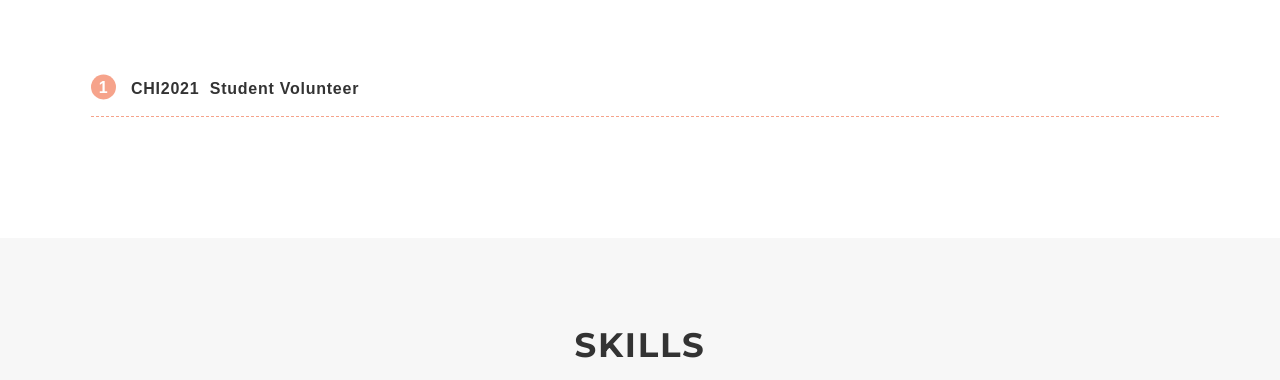
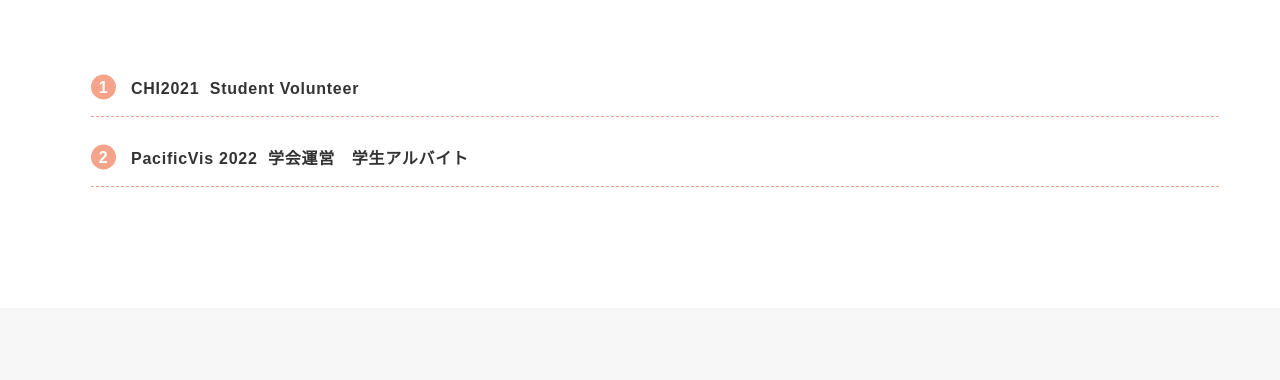
Before and after one commit to atarapi/yuiatarashi, a plain HTML site: page index.html in a window 1280 px wide. Shown: the part 4220-4600 px from the top of the page. Drawn offline with nearby package versions, Linux system fonts and the light colour scheme.

Commit message:
PacificVisのアルバイト情報の追加

```diff
--- a/index.html
+++ b/index.html
@@ -177,6 +177,7 @@
             <h2 class="title">VOLUNTEER</h2>
             <ol class="publication-list">
               <li>CHI2021&nbsp;&nbsp;Student Volunteer</li>
+              <li>PacificVis 2022&nbsp;&nbsp;学会運営　学生アルバイト</li>
             </ol>
           </div>
         </div>
```
